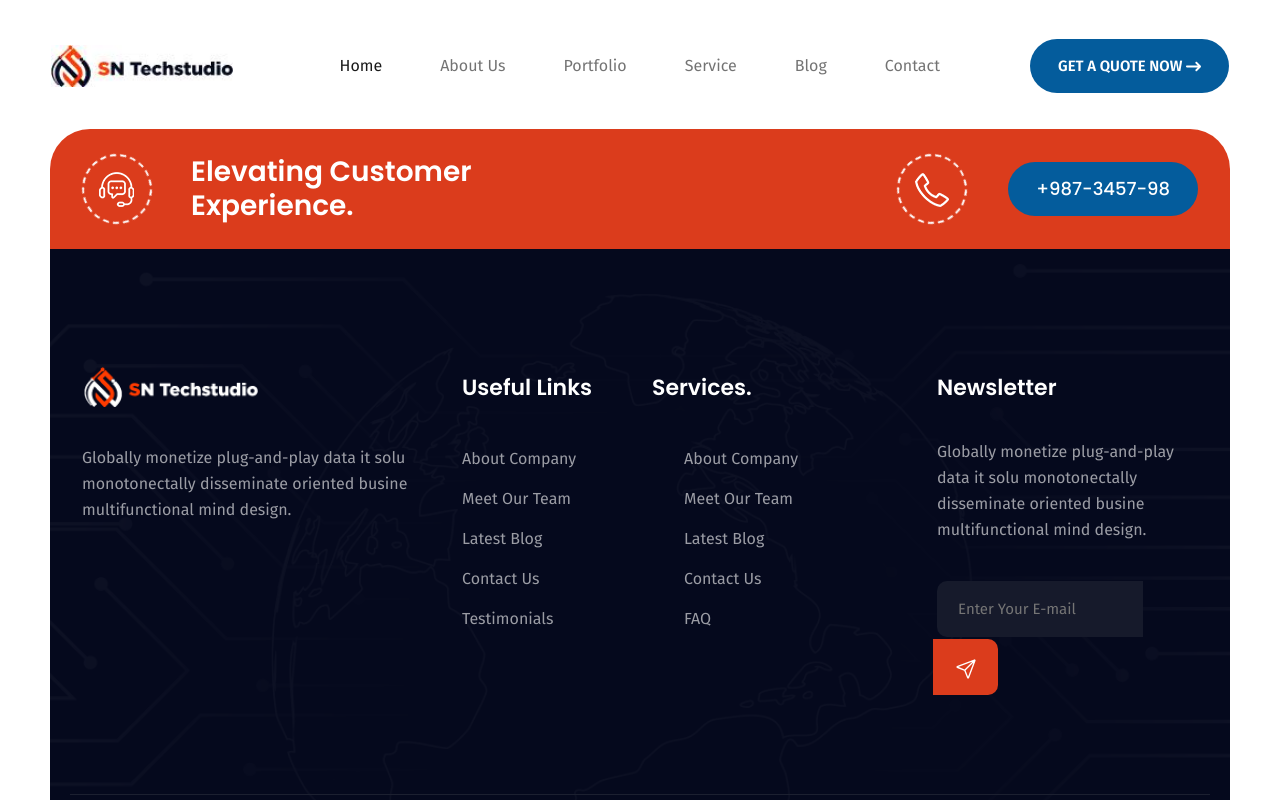
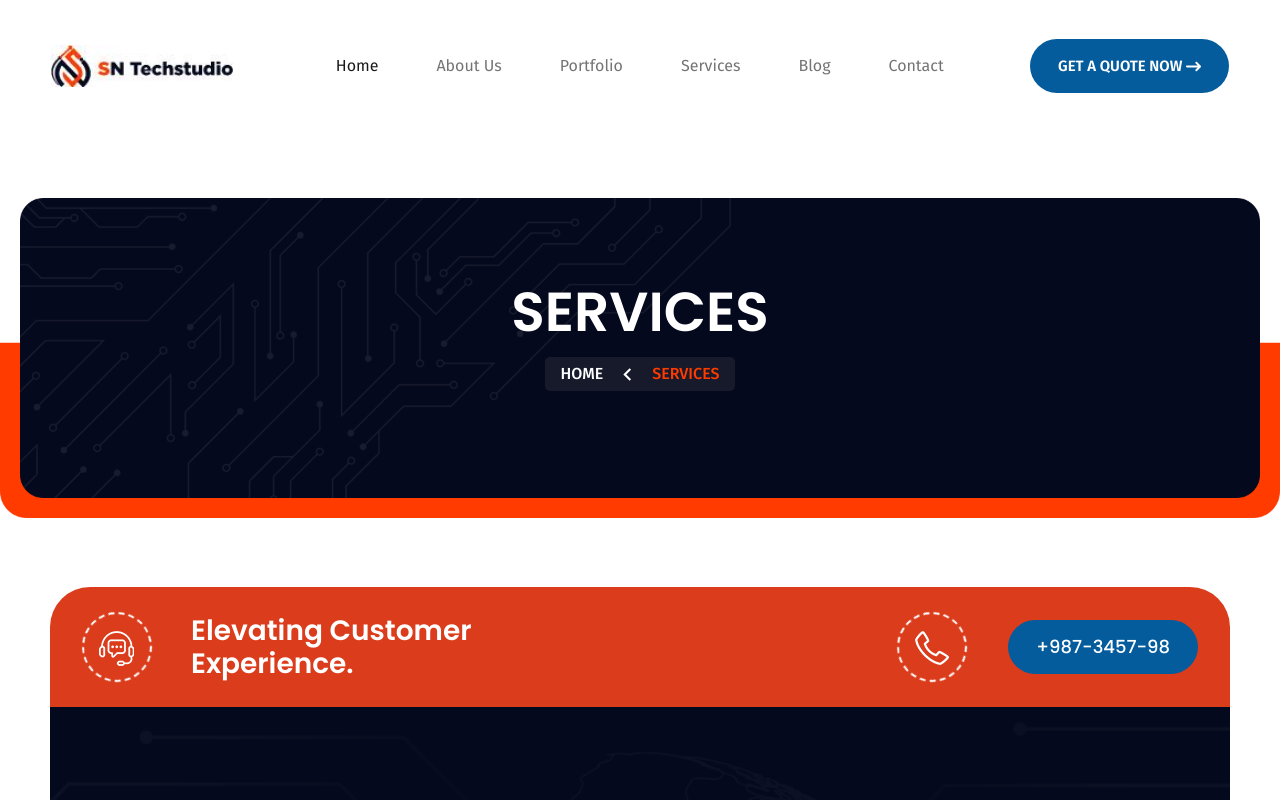
Before and after one commit to talhacodess/Sntech-Studio, a React (Vite) app: page /services in a window 1280 px wide. Shown: the top 800 px of the page. Built offline with nearby package versions, Linux system fonts and the light colour scheme.

Commit message:
services

```diff
--- a/src/App.jsx
+++ b/src/App.jsx
@@ -3,6 +3,7 @@ import Footer from './footer/Footer'
 import Home from './pages/home/Home'
 import { Route, Routes } from 'react-router'
 import AboutUs from './pages/AboutUs.jsx'
+import Services from './pages/Services.jsx'
 
 function App() {
 
@@ -13,6 +14,7 @@ function App() {
       <Routes>
         <Route path='/' element={<Home/>} />
         <Route path='/about-us' element={<AboutUs/>} />
+        <Route path='/services' element={<Services/>} />
 
        </Routes>
 
--- a/src/header/Header.jsx
+++ b/src/header/Header.jsx
@@ -27,7 +27,7 @@ function Header() {
           <a class="nav-link" href="#">Portfolio</a>
         </li>
         <li class="nav-item">
-          <a class="nav-link" href="#">Service</a>
+           <Link to={'/services'} class="nav-link">Services</Link>
         </li>
         <li class="nav-item">
           <a class="nav-link" href="#">Blog</a>
--- /dev/null
+++ b/src/pages/Services.jsx
@@ -0,0 +1,35 @@
+import React from 'react'
+import { Link } from 'react-router';
+import { MdOutlineKeyboardArrowLeft } from "react-icons/md";
+
+function Services() {
+  return (
+    <>
+     {/** breadbrumb area */}
+
+    <div className='breadcrumb-area about'>
+
+        <div className="container">
+            <div className="row">
+                <div className="col-lg-12">
+                    <div className="breadcrumb-content text-center">
+                        <h4>Services</h4>
+                        <ul className='breadcrumb-list'>
+                          <Link to={'/'} ><li className='home'>Home</li></Link>
+                            <li className='list-arrow'><MdOutlineKeyboardArrowLeft size={25} /></li>
+                            <li>Services</li>
+                        </ul>
+                    </div>
+                </div>
+            </div>
+
+        </div>
+
+
+    </div>
+
+    </>
+  )
+}
+
+export default Services
```
